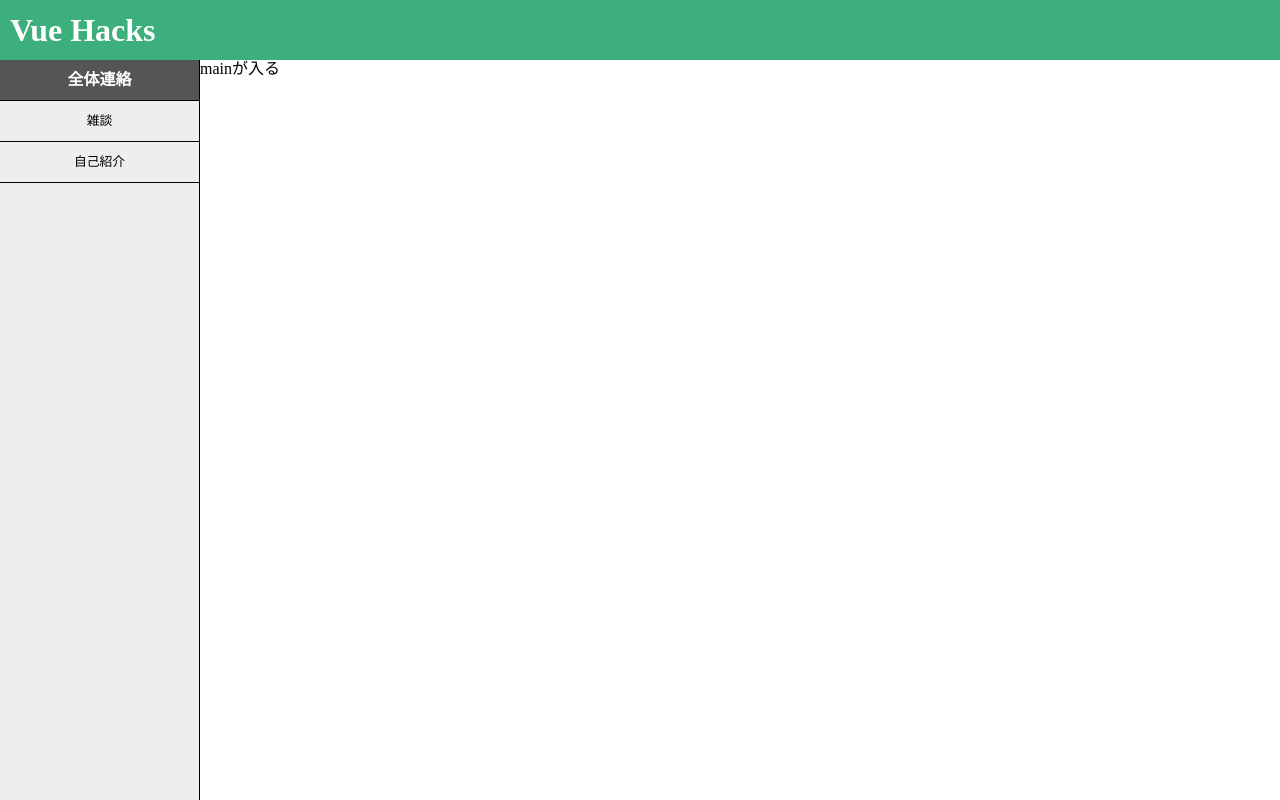
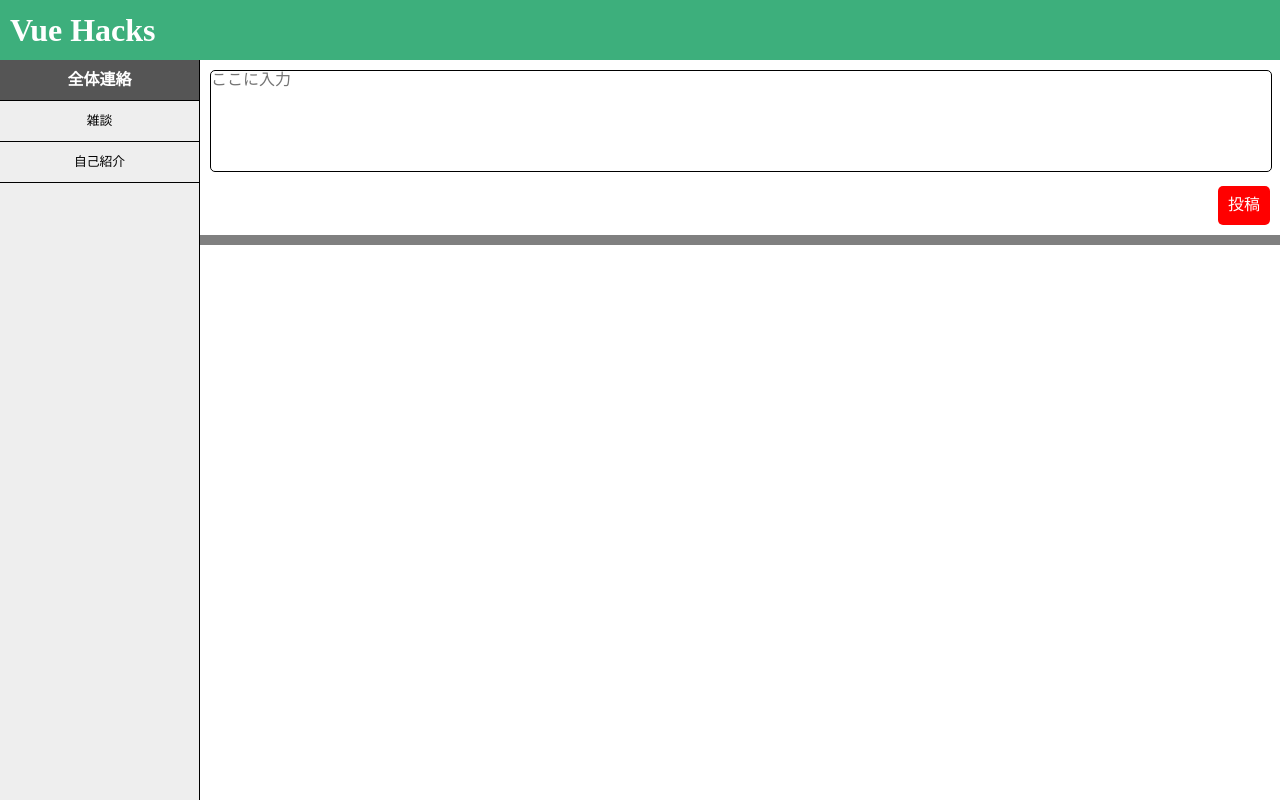
Before and after one commit to kazuto0291/vue-posts-app, a Vue app: page / in a window 1280 px wide. Built offline with nearby package versions, Linux system fonts and the light colour scheme.

Commit message:
scoped追加

```diff
--- a/src/App.vue
+++ b/src/App.vue
@@ -24,7 +24,7 @@ export default {
 }
 </script>
 
-<style>
+<style scoped>
 #app {
   /* height: 1900px; */
 }
--- a/src/components/Main.vue
+++ b/src/components/Main.vue
@@ -1,20 +1,30 @@
 <template>
   <main class="main-container">
-    mainが入る
+    <TextBox />
+    <div class="devider"></div>
   </main>
 </template>
 
 <script>
+import TextBox from './TextBox.vue'
+
 export default {
-  name:'Main'
+  name:'Main',
+  components:{
+    TextBox
+  }
 }
 </script>
 
-<style>
+<style scoped>
 .main-container {
-  width: cal(100% - 200px);
+  width: calc(100% - 200px);
   flex: 1;
   position: absolute;
   left: 200px;
   }
+
+  .devider {
+    border-top: 10px solid gray;
+  }
 </style>
```
Also changed, not shown: src/components/MessageList.vue (added, +15 -0 lines).
